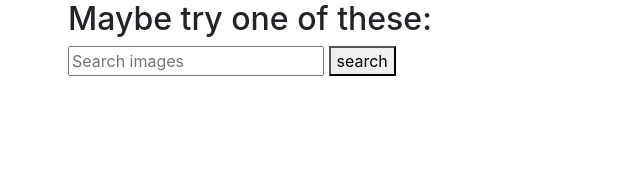
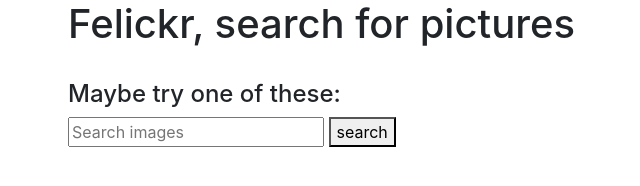
Before and after one commit to chas-academy/08-api-mashup-Felixtolvers, a plain HTML site: page index.html in a window 1280 px wide. Shown: the whole page, without its empty margins (17-657 px from the left). Drawn offline with nearby package versions, Linux system fonts and the light colour scheme.

Commit message:
safety first

```diff
--- a/index.html
+++ b/index.html
@@ -5,14 +5,20 @@
     <meta charset="UTF-8">
     <meta name="viewport" content="width=device-width, initial-scale=1.0">
     <meta http-equiv="X-UA-Compatible" content="ie=edge">
-    <title>Felixr</title>
+    <title>Felickr</title>
     <link rel="stylesheet" href="https://maxcdn.bootstrapcdn.com/bootstrap/4.0.0/css/bootstrap.min.css" integrity="sha384-Gn5384xqQ1aoWXA+058RXPxPg6fy4IWvTNh0E263XmFcJlSAwiGgFAW/dAiS6JXm"
         crossorigin="anonymous">
 </head>
 
 <body>
+    <div class="page-header">
+        <div class="container">
+            <h1>Felickr, search for pictures</h1>
+        </div>
+    </div>
+    <br>
     <div class="container">
-        <h2 id="relatedSearch">Maybe try one of these:</h2>
+        <h4 id="relatedSearch">Maybe try one of these:</h4>
         <div id="synonyms"></div>
     </div>
     <div class="container">
--- a/script.js
+++ b/script.js
@@ -1,16 +1,16 @@
 $("#search").click(function(word){
     $("#results img").remove();
+    $("#synonyms a").remove();
     $.ajax({
       url : "http://words.bighugelabs.com/api/2/3e45ddf4a8c5e0fa4a8a70395d4b2cfc/" + $("#searchterm").val() + "/json",
       dataType : 'json',
       complete : function(jqXHR, textStatus) {
         if (textStatus == 'parsererror') {
-          // Did not find any synonyms
           alert("404 error because no synonyms exist for this word");
         }
       },
       success : function(data) {
-        // Found synonyms
+
         let synArray = data.noun.syn;
 
         $.each(synArray, function (index, value){
```
